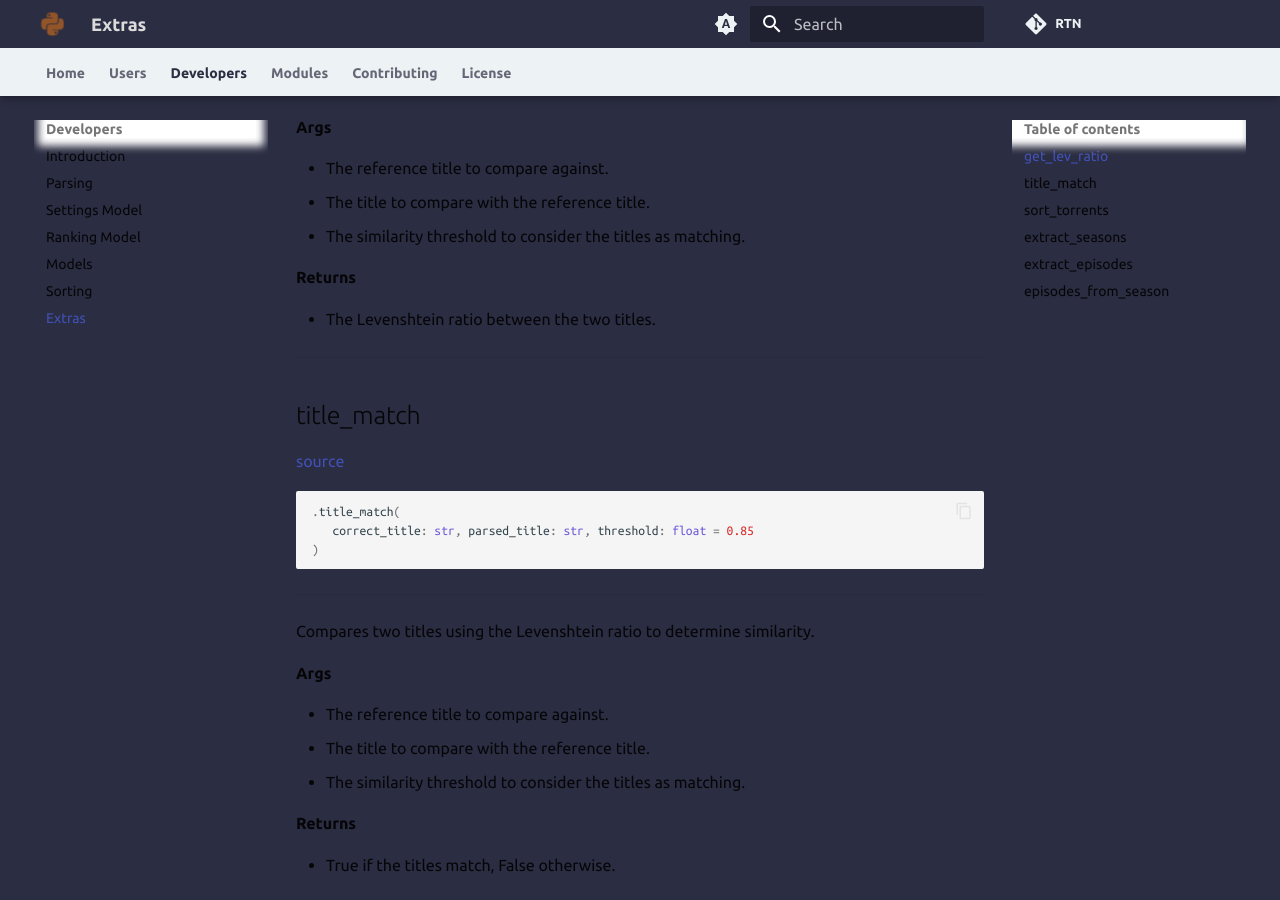
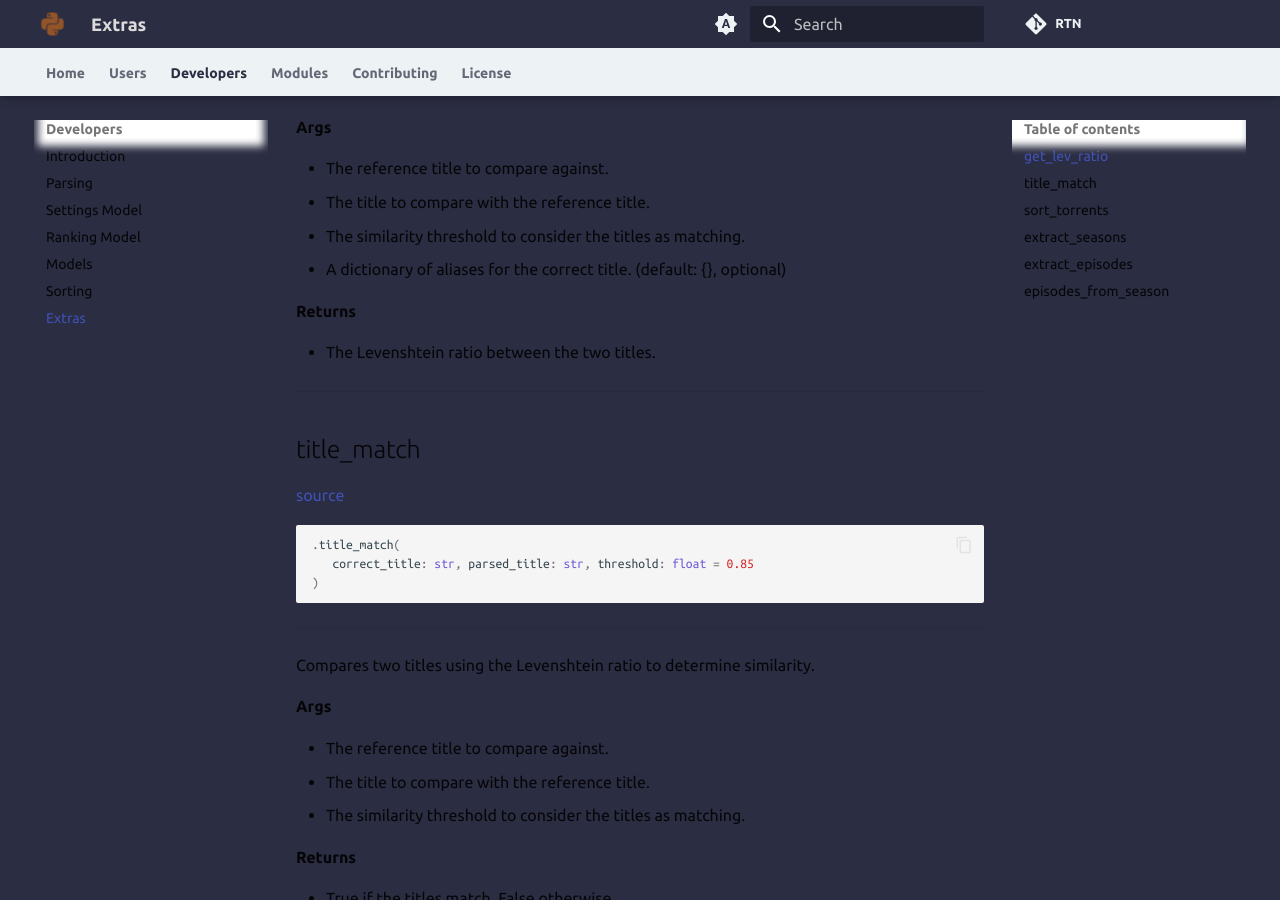
Before and after one commit to dreulavelle/rank-torrent-name, an MkDocs documentation site: the page built from docs/Developers/Extras.md, in a window 1280 px wide and 900 px high, scrolled down 415 px. Built offline with MkDocs 1.6.1 and Material for MkDocs 9.7.7, drawn with Linux system fonts in a browser that asks for light colours; comment, search, counter and statistics services are not loaded.

```diff
--- a/docs/Developers/Extras.md
+++ b/docs/Developers/Extras.md
@@ -15,12 +15,12 @@ Compares two titles using the Levenshtein ratio to determine similarity.
 * The reference title to compare against.
 * The title to compare with the reference title.
 * The similarity threshold to consider the titles as matching.
+* A dictionary of aliases for the correct title. (default: {}, optional)
 
 
 **Returns**
 
 * The Levenshtein ratio between the two titles.
-
 
 ----
 
```
Also changed, not shown: 1 other file.
